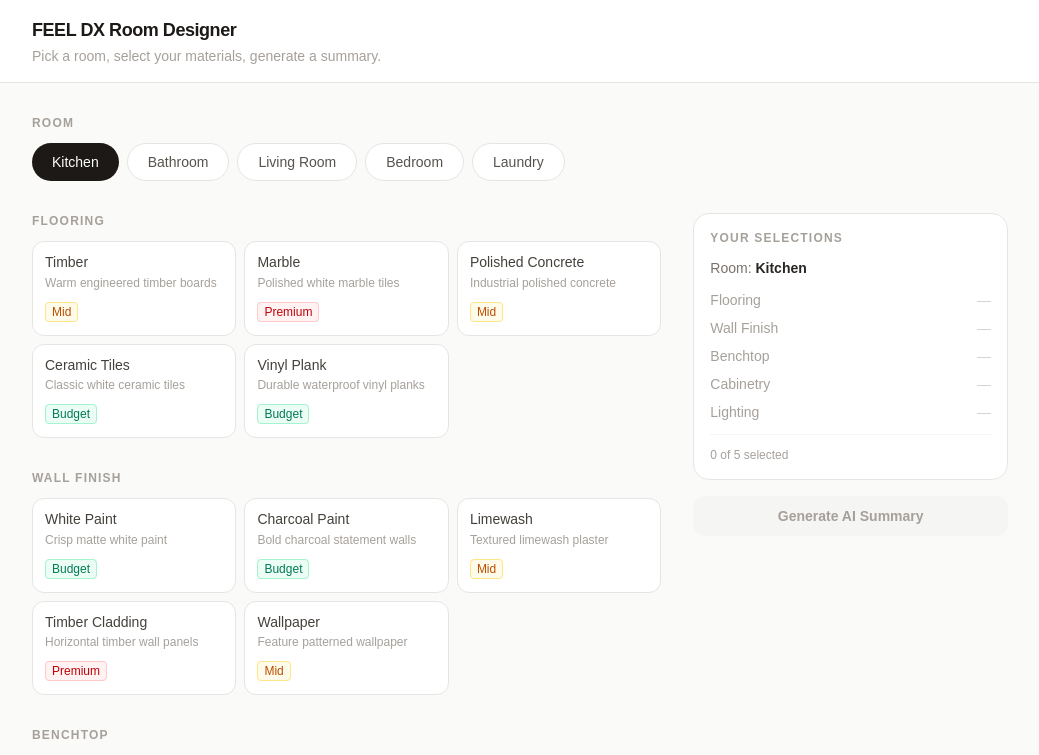
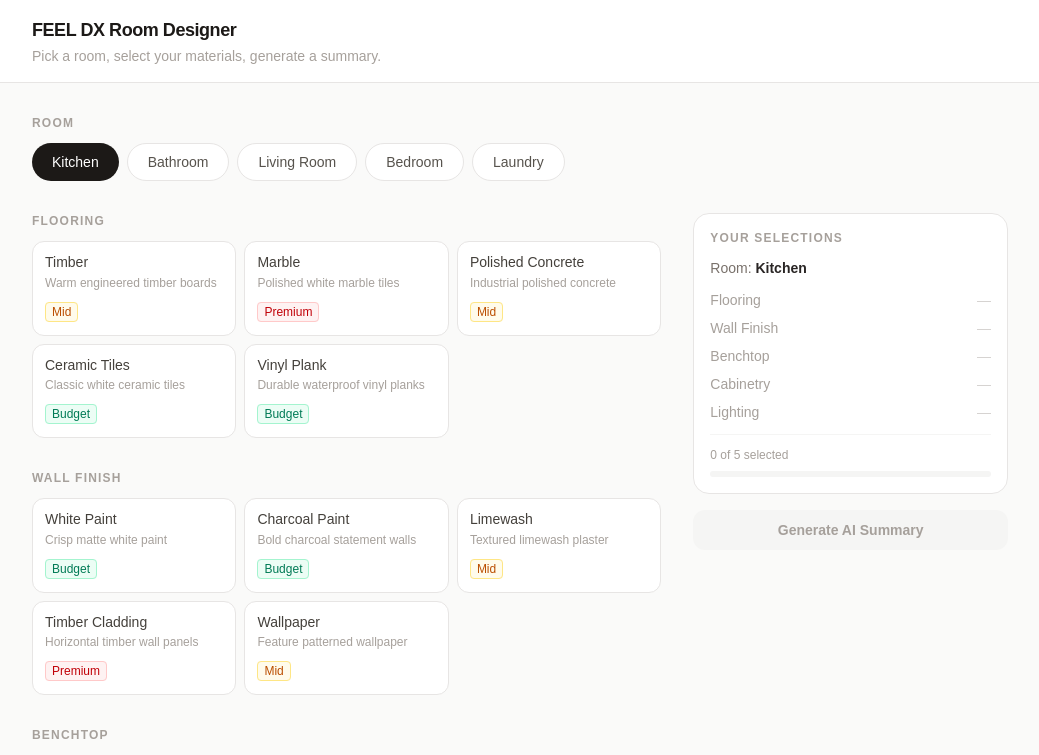
Before and after one commit to masongco/feeldx-app, a Next.js app: page / in a window 1280 px wide. Shown: the top 755 px of the page, without its empty margins (120-1159 px from the left). Built offline with nearby package versions, Linux system fonts and the light colour scheme.

Commit message:
feat: add progress bar to selections panel

```diff
--- a/components/SummaryPanel.tsx
+++ b/components/SummaryPanel.tsx
@@ -48,8 +48,19 @@ export default function SummaryPanel({ room, selections, summary, onGenerate }:
             );
           })}
         </div>
-        <div className="mt-3 pt-3 border-t border-stone-100 text-xs text-stone-400">
-          {selectedCount} of {categories.length} selected
+        <div className="mt-3 pt-3 border-t border-stone-100 space-y-2">
+          <div className="flex justify-between text-xs text-stone-400">
+            <span>{selectedCount} of {categories.length} selected</span>
+            {selectedCount === categories.length && (
+              <span className="text-emerald-600 font-medium">Complete</span>
+            )}
+          </div>
+          <div className="h-1.5 bg-stone-100 rounded-full overflow-hidden">
+            <div
+              className="h-full bg-stone-900 rounded-full transition-all duration-300"
+              style={{ width: `${(selectedCount / categories.length) * 100}%` }}
+            />
+          </div>
         </div>
       </div>
 
```
